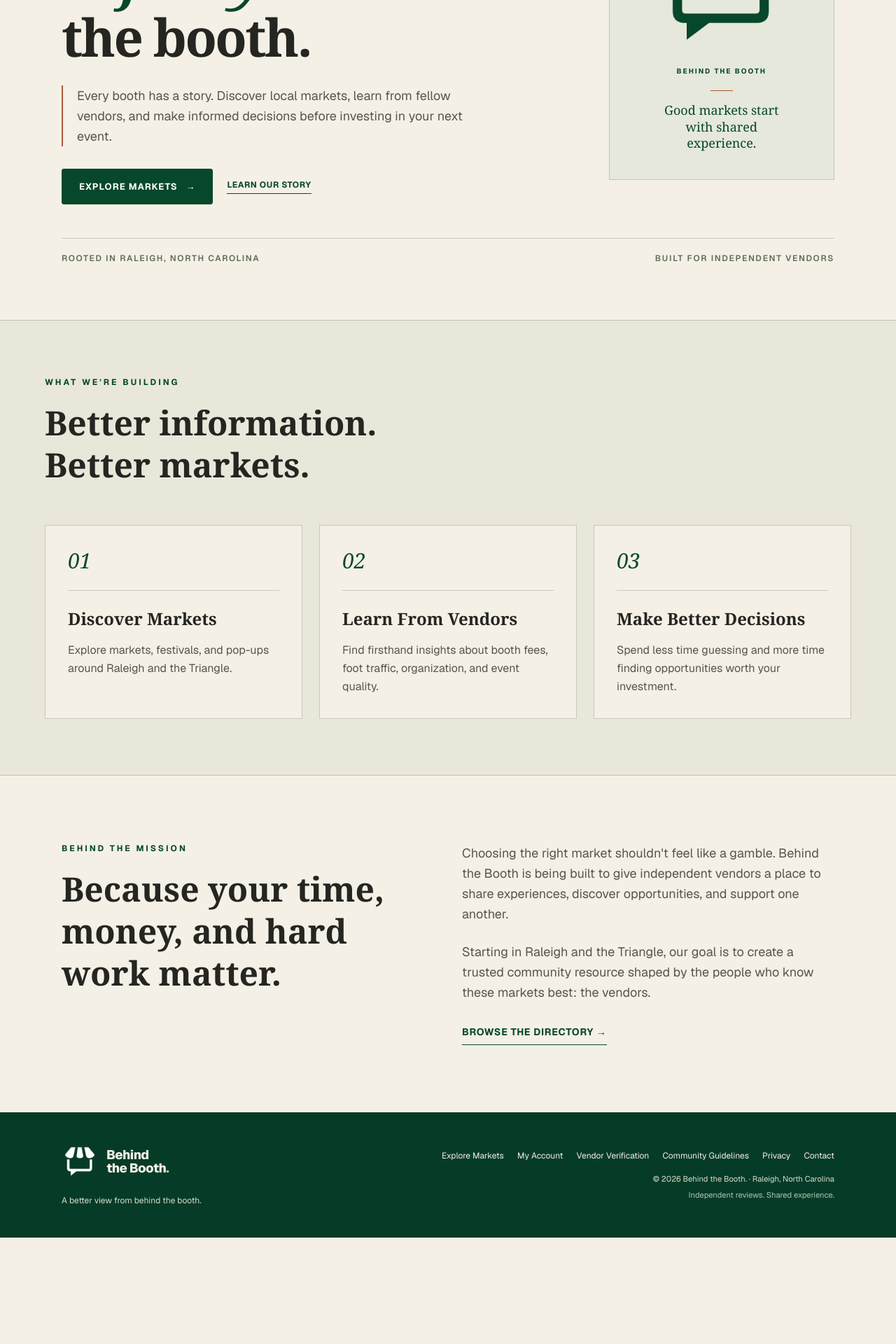
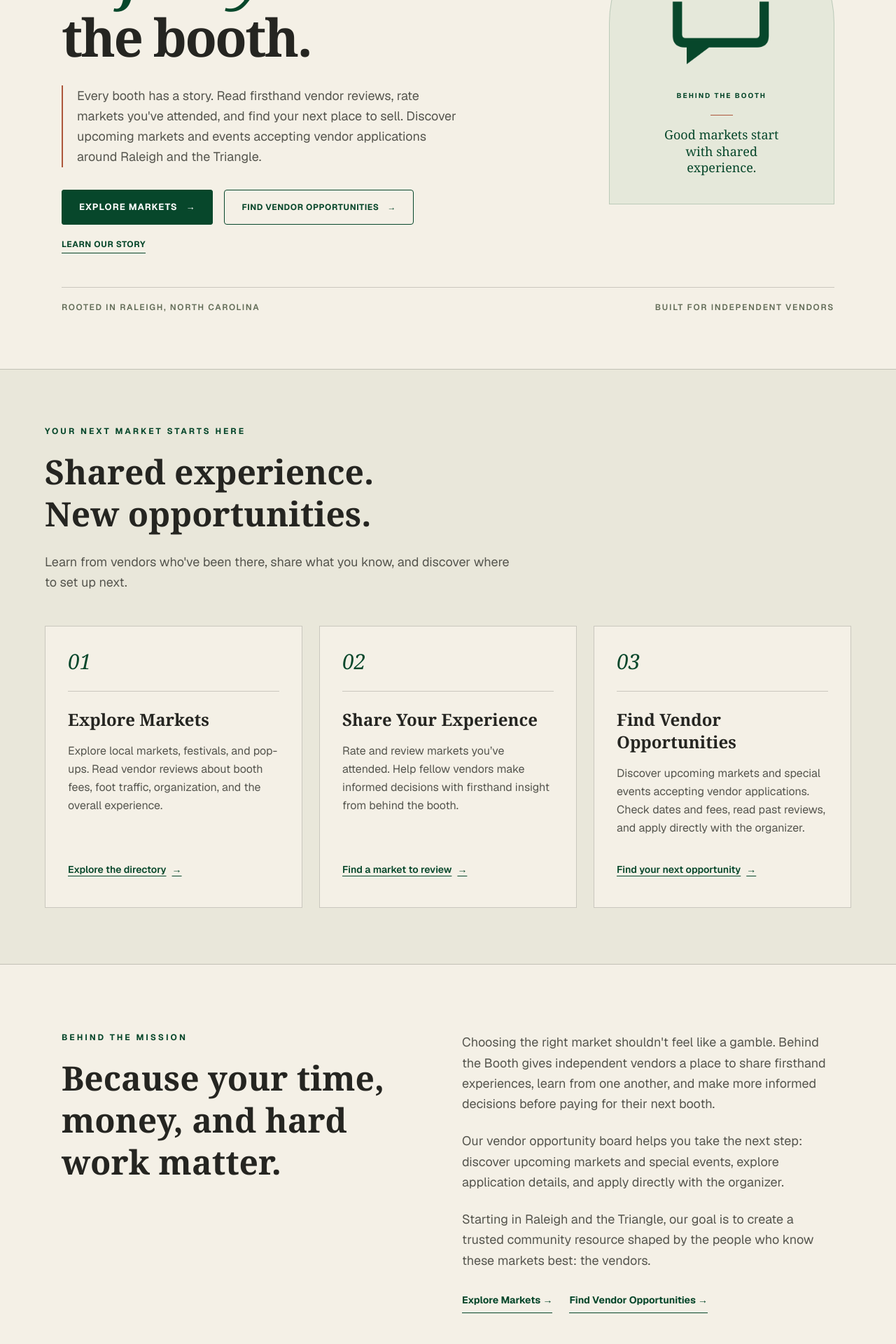
Before and after one commit to abbruscatoda/behind-the-booth, a Next.js app: page / in a window 1280 px wide. Shown: the part 420-2340 px from the top of the page at 70% size. Before the commit the page ends 2188 px from the top, so only its background shows below. Built offline with nearby package versions, Linux system fonts and the light colour scheme; no server answers.

Commit message:
updated front page

```diff
--- a/src/app/page.tsx
+++ b/src/app/page.tsx
@@ -1,91 +1,142 @@
-import { pageMetadata, SITE_DESCRIPTION } from "../lib/siteMetadata";
-export const metadata = pageMetadata("Know the market before you book", SITE_DESCRIPTION, "/");
+import { pageMetadata } from "../lib/siteMetadata";
 import Link from "next/link";
 import Image from "next/image";
 import greenIcon from "../assets/brand/icon-green.png";
 
+export const metadata = pageMetadata(
+  "Market reviews and vendor opportunities",
+  "Read firsthand vendor reviews, rate markets you’ve attended, and find upcoming markets and events accepting vendor applications around Raleigh and the Triangle.",
+  "/"
+);
+
 const features = [
   {
     number: "01",
-    title: "Discover Markets",
+    title: "Explore Markets",
     description:
-      "Explore markets, festivals, and pop-ups around Raleigh and the Triangle.",
+      "Explore local markets, festivals, and pop-ups. Read vendor reviews about booth fees, foot traffic, organization, and the overall experience.",
+    href: "/markets",
+    linkLabel: "Explore the directory",
   },
   {
     number: "02",
-    title: "Learn From Vendors",
+    title: "Share Your Experience",
     description:
-      "Find firsthand insights about booth fees, foot traffic, organization, and event quality.",
+      "Rate and review markets you’ve attended. Help fellow vendors make informed decisions with firsthand insight from behind the booth.",
+    href: "/markets",
+    linkLabel: "Find a market to review",
   },
   {
     number: "03",
-    title: "Make Better Decisions",
+    title: "Find Vendor Opportunities",
     description:
-      "Spend less time guessing and more time finding opportunities worth your investment.",
+      "Discover upcoming markets and special events accepting vendor applications. Check dates and fees, read past reviews, and apply directly with the organizer.",
+    href: "/opportunities",
+    linkLabel: "Find your next opportunity",
   },
 ];
 
 export default function Home() {
   return (
     <main className="flex-1 bg-[#F4F0E6] text-[#252521]">
-
-
-
-
-
-
       {/* Hero */}
       <section className="brand-home-hero mx-auto max-w-6xl px-6 pb-14 pt-14 md:pb-20 md:pt-20">
         <div className="brand-hero-grid">
           <div>
             <div className="mb-7 flex items-center gap-4">
               <span className="h-px w-10 bg-[#AD573B]" />
-              <p className="heritage-label">The Vendor&apos;s Field Guide</p>
+              <p className="heritage-label">
+                The Vendor&apos;s Field Guide
+              </p>
             </div>
+
             <h1 className="heritage-heading brand-hero-title">
-              Know the market.<br />
-              <span className="brand-hero-emphasis">Before you book</span><br />
+              Know the market.
+              <br />
+              <span className="brand-hero-emphasis">
+                Before you book
+              </span>
+              <br />
               the booth.
             </h1>
+
             <div className="mt-7 max-w-xl border-l-2 border-[#AD573B] pl-5">
-              <p className="text-base leading-relaxed text-[#55554E] md:text-lg">Every booth has a story. Discover local markets, learn from fellow vendors, and make informed decisions before investing in your next event.</p>
+              <p className="text-base leading-relaxed text-[#55554E] md:text-lg">
+                Every booth has a story. Read firsthand vendor reviews,
+                rate markets you&apos;ve attended, and find your next
+                place to sell. Discover upcoming markets and events
+                accepting vendor applications around Raleigh and the
+                Triangle.
+              </p>
             </div>
-            <div className="mt-8 flex flex-wrap items-center gap-5">
-              <Link href="/markets" className="heritage-button">Explore Markets <span aria-hidden="true">→</span></Link>
-              <a href="#about" className="border-b border-[#07472B] pb-1 text-xs font-bold uppercase tracking-wider text-[#07472B]">Learn Our Story</a>
+
+            <div className="mt-8 flex flex-wrap items-center gap-4">
+              <Link href="/markets" className="heritage-button">
+                Explore Markets <span aria-hidden="true">→</span>
+              </Link>
+
+              <Link
+                href="/opportunities"
+                className="inline-flex min-h-12 items-center justify-center gap-3 rounded-sm border border-[#07472B] px-6 py-4 text-center text-xs font-bold uppercase tracking-wider text-[#07472B] transition-colors hover:bg-[#E9E7DA]"
+              >
+                Find Vendor Opportunities
+                <span aria-hidden="true">→</span>
+              </Link>
             </div>
+
+            <a
+              href="#about"
+              className="mt-5 inline-block border-b border-[#07472B] pb-1 text-xs font-bold uppercase tracking-wider text-[#07472B]"
+            >
+              Learn Our Story
+            </a>
           </div>
+
           <div className="brand-emblem-panel" aria-hidden="true">
-            <Image src={greenIcon} alt="" sizes="200px" className="brand-emblem" priority />
+            <Image
+              src={greenIcon}
+              alt=""
+              sizes="200px"
+              className="brand-emblem"
+              priority
+            />
             <p className="brand-emblem-caption">Behind the Booth</p>
             <span className="brand-emblem-rule" />
-            <p className="brand-emblem-text">Good markets start with shared experience.</p>
+            <p className="brand-emblem-text">
+              Good markets start with shared experience.
+            </p>
           </div>
         </div>
+
         <div className="mt-12 flex flex-wrap items-center justify-between gap-3 border-t border-[#252521]/20 pt-5 text-[10px] font-semibold uppercase tracking-[0.14em] text-[#626C57] sm:text-xs">
           <span>Rooted in Raleigh, North Carolina</span>
           <span>Built for independent vendors</span>
         </div>
       </section>
 
-      {/* Feature section */}
+      {/* Features */}
       <section className="border-y border-[#252521]/20 bg-[#E9E7DA] px-6 py-16 md:py-20">
         <div className="mx-auto max-w-6xl">
           <p className="mb-5 text-xs font-bold uppercase tracking-[0.25em] text-[#07472B]">
-            What We&apos;re Building
+            Your Next Market Starts Here
           </p>
 
           <h2 className="max-w-3xl font-serif text-4xl font-bold leading-tight md:text-5xl">
-            Better information.
+            Shared experience.
             <br />
-            Better markets.
+            New opportunities.
           </h2>
 
-          <div className="mt-14 grid gap-6 md:grid-cols-3">
+          <p className="mt-6 max-w-2xl text-lg leading-relaxed text-[#55554E]">
+            Learn from vendors who&apos;ve been there, share what
+            you know, and discover where to set up next.
+          </p>
+
+          <div className="mt-12 grid gap-6 md:grid-cols-3">
             {features.map((feature) => (
               <div
                 key={feature.number}
-                className="border border-[#252521]/20 bg-[#F4F0E6] p-8"
+                className="flex flex-col border border-[#252521]/20 bg-[#F4F0E6] p-8"
               >
                 <span className="font-serif text-3xl italic text-[#07472B]">
                   {feature.number}
@@ -100,6 +151,16 @@ export default function Home() {
                 <p className="mt-4 leading-relaxed text-[#55554E]">
                   {feature.description}
                 </p>
+
+                <div className="mt-auto pt-6">
+                  <Link
+                    href={feature.href}
+                    className="inline-flex min-h-11 items-center gap-2 text-sm font-semibold text-[#07472B] underline underline-offset-4"
+                  >
+                    {feature.linkLabel}
+                    <span aria-hidden="true">→</span>
+                  </Link>
+                </div>
               </div>
             ))}
           </div>
@@ -124,28 +185,42 @@ export default function Home() {
         <div className="flex flex-col justify-center">
           <p className="text-lg leading-relaxed text-[#55554E]">
             Choosing the right market shouldn&apos;t feel like a
-            gamble. Behind the Booth is being built to give
-            independent vendors a place to share experiences,
-            discover opportunities, and support one another.
+            gamble. Behind the Booth gives independent vendors a
+            place to share firsthand experiences, learn from one
+            another, and make more informed decisions before
+            paying for their next booth.
           </p>
 
           <p className="mt-6 text-lg leading-relaxed text-[#55554E]">
-            Starting in Raleigh and the Triangle, our goal is
-            to create a trusted community resource shaped by
-            the people who know these markets best: the vendors.
+            Our vendor opportunity board helps you take the next
+            step: discover upcoming markets and special events,
+            explore application details, and apply directly with
+            the organizer.
           </p>
 
-          <Link
-            href="/markets"
-            className="mt-8 self-start border-b border-[#07472B] pb-2 text-sm font-bold uppercase tracking-wider text-[#07472B]"
-          >
-            Browse the Directory →
-          </Link>
+          <p className="mt-6 text-lg leading-relaxed text-[#55554E]">
+            Starting in Raleigh and the Triangle, our goal is to
+            create a trusted community resource shaped by the
+            people who know these markets best: the vendors.
+          </p>
+
+          <div className="mt-8 flex flex-wrap items-center gap-x-6 gap-y-4">
+            <Link
+              href="/markets"
+              className="border-b border-[#07472B] pb-2 text-sm font-bold text-[#07472B]"
+            >
+              Explore Markets →
+            </Link>
+
+            <Link
+              href="/opportunities"
+              className="border-b border-[#07472B] pb-2 text-sm font-bold text-[#07472B]"
+            >
+              Find Vendor Opportunities →
+            </Link>
+          </div>
         </div>
       </section>
-
-
-
     </main>
   );
 }
```
